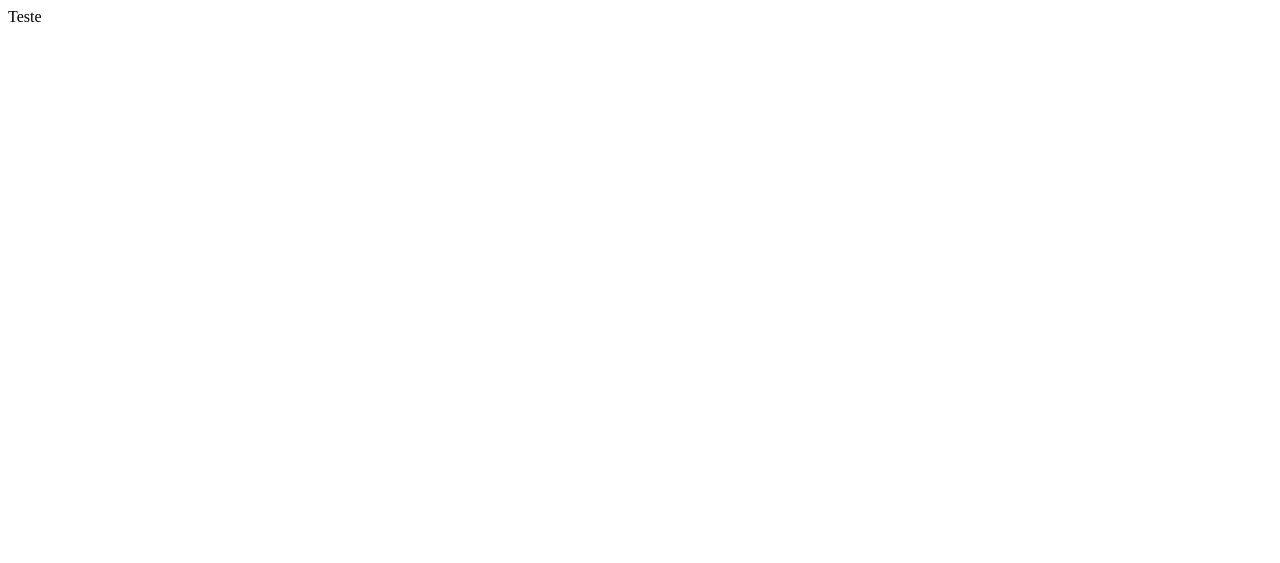
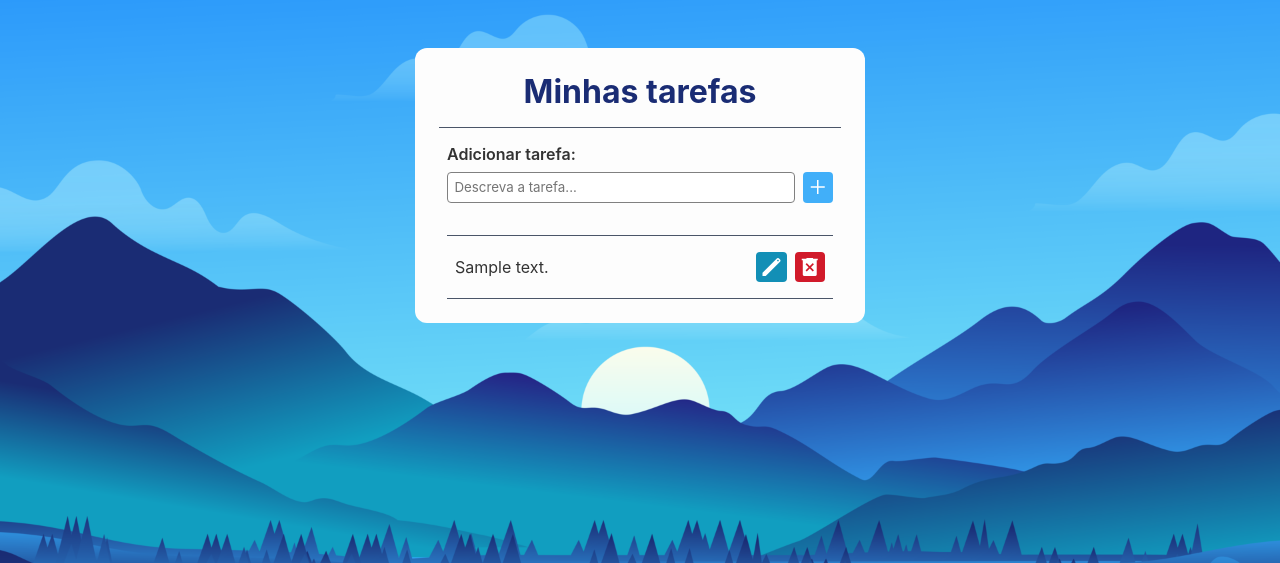
Before and after one commit to DaviJat/to-do-list, a PHP site: page / in a window 1280 px wide. Before the commit the part shown is almost empty. Shown: the top 563 px of the page. Run offline with PHP 8.4, Linux system fonts and the light colour scheme; tables that the repository leaves empty or names only in its code hold one stand-in row (values such as "Sample post").

Commit message:
Estrutura inicial do sistema

```diff
--- /dev/null
+++ b/db.php
@@ -0,0 +1,56 @@
+<?php
+// Configurações do banco de dados
+$servername = "localhost"; // Nome do servidor
+$username = "root"; // Nome de usuário do banco de dados
+$password = ""; // Senha do banco de dados
+$dbname = "to-do-list"; // Nome do banco de dados
+
+// Cria a conexão com o banco de dados
+$conn = new mysqli($servername, $username, $password, $dbname);
+
+// Verifica a conexão
+if ($conn->connect_error) {
+    die("Falha na conexão: " . $conn->connect_error);
+}
+
+// Operações com o banco de dados
+
+function adicionarTarefa($descricao, $conn) {
+    // Prepara a consulta SQL
+    $sql = "INSERT INTO tarefa (descricao) VALUES ('$descricao')";
+
+    // Executa a consulta SQL
+    if ($conn->query($sql) === TRUE) {
+        echo "Dados inseridos com sucesso.";
+    } else {
+        echo "Erro ao inserir dados: " . $conn->error;
+    }
+}
+
+// Função para obter todas as tarefas
+function retornarTarefas($conn) {
+    // Prepara a consulta SQL
+    $sql = "SELECT * FROM tarefa";
+
+    // Executa a consulta SQL
+    $result = $conn->query($sql);
+
+    // Verifica se a consulta retornou resultados
+    if ($result->num_rows > 0) {
+        // Array para armazenar as tarefas
+        $tarefas = array();
+
+        // Itera sobre os resultados e armazena as tarefas no array
+        while ($row = $result->fetch_assoc()) {
+            $tarefas[] = $row;
+        }
+
+        // Retorna o array de tarefas
+        return $tarefas;
+    } else {
+        // Caso não haja tarefas, retorna um array vazio
+        return array();
+    }
+}
+
+?>
--- a/index.php
+++ b/index.php
@@ -1,11 +1,134 @@
+<?php
+require_once 'db.php';
+
+if ($_SERVER['REQUEST_METHOD'] === 'POST') {
+    // Verifica se o formulário foi enviado via método POST
+    if (isset($_POST['adicionar-tarefa'])) {
+        $tarefa = $_POST['adicionar-tarefa'];
+
+        // Chama a função adicionarTarefa
+        adicionarTarefa($tarefa, $conn);
+    }
+}
+
+// Obtém todas as tarefas do banco de dados
+$tarefas = retornarTarefas($conn);
+
+// Fecha a conexão com o banco de dados
+$conn->close();
+?>
+
 <!DOCTYPE html>
 <html lang="en">
 <head>
     <meta charset="UTF-8">
     <meta name="viewport" content="width=device-width, initial-scale=1.0">
-    <title>Document</title>
+    <link rel="stylesheet" href="https://fonts.googleapis.com/css2?family=Material+Symbols+Outlined:opsz,wght,FILL,GRAD@20..48,100..700,0..1,-50..200" />
+    <script src="https://code.jquery.com/jquery-3.6.0.min.js"></script>
+    <link rel="stylesheet" href="./styles.css">
+    <title>To-do List</title>
 </head>
 <body>
-    Teste
+    <div class="card">
+
+        <div class="header-container">
+            <h1>Minhas tarefas</h1>
+        </div>
+
+        <div class="divisor"></div>
+
+        <form method="POST" action="index.php">
+            <div class="create-container">
+                <label for="adicionar-tarefa" >Adicionar tarefa:</label>
+                <div class="input-container">
+                    <input type="text" id="adicionar-tarefa" name="adicionar-tarefa" placeholder="Descreva a tarefa...">
+                    <button class="add-button" type="submit"><span class="material-symbols-outlined">add</span></button>
+                </div>
+            </div>
+        </form>
+
+        <div class="tarefas-container">
+        <div class="divisor"></div>
+            <?php if (!empty($tarefas)): ?>
+                <ul class="tarefas-lista">
+                    <?php foreach ($tarefas as $tarefa): ?>
+                        <li class="tarefa">
+                            <div>
+                                <p id="descricao-<?php echo $tarefa['id']; ?>"><?php echo $tarefa['descricao']; ?></p>
+                                <input id="input-descricao-<?php echo $tarefa['id']; ?>" value="<?php echo $tarefa['descricao']; ?>" style="display: none;">
+                            </div>
+                            <div class="button-list-container">
+                                <button id="edit-button-<?php echo $tarefa['id']; ?>" class="edit-button" type="button" onclick="editTarefa(<?php echo $tarefa['id']; ?>)"><span class="material-symbols-outlined">edit</span></button>
+                                <button id="exclude-button-<?php echo $tarefa['id']; ?>" class="exclude-button" type="button" onclick="deleteTarefa(<?php echo $tarefa['id']; ?>)"><span class="material-symbols-outlined">delete_forever</span></button>
+                                <button id="cancel-button-<?php echo $tarefa['id']; ?>" class="cancel-button" style="display: none;" type="button" onclick="cancelarEditTarefa(<?php echo $tarefa['id']; ?>)"><span class="material-symbols-outlined">close</span></button>
+                                <button id="save-button-<?php echo $tarefa['id']; ?>" class="save-button" style="display: none;" type="button" onclick="saveTarefa(<?php echo $tarefa['id']; ?>)"><span class="material-symbols-outlined">save</span></button>
+                            </div>
+                        </li>
+                        <div class="divisor"></div>
+                    <?php endforeach; ?>
+                </ul>
+            <?php else: ?>
+                <p>Não há tarefas para exibir.</p>
+            <?php endif; ?>
+        </div>
+
+    </div>
 </body>
 </html>
+<script>
+    function editTarefa(id) {
+        var descricao = $('#descricao-' + id);
+        var input = $('#input-descricao-' + id);
+        var edit = $('#edit-button-' + id);
+        var exclude = $('#exclude-button-' + id);
+        var save = $('#save-button-' + id);
+        var cancel = $('#cancel-button-' + id);
+
+        descricao.toggle();
+        input.toggle();
+        edit.toggle();
+        exclude.toggle();
+        save.toggle();
+        cancel.toggle();
+    }
+    function cancelarEditTarefa(id) {
+        var descricao = $('#descricao-' + id);
+        var input = $('#input-descricao-' + id);
+        var edit = $('#edit-button-' + id);
+        var exclude = $('#exclude-button-' + id);
+        var save = $('#save-button-' + id);
+        var cancel = $('#cancel-button-' + id);
+
+        descricao.toggle();
+        input.toggle();
+        edit.toggle();
+        exclude.toggle();
+        save.toggle();
+        cancel.toggle();
+    }
+
+    function saveTarefa(id) {
+        var inputElemento = $('#input-descricao-' + id);
+        var novaDescricao = inputElemento.val();
+
+        // Verificar se a nova descrição é válida
+
+        // Chamar a função para atualizar a tarefa no banco de dados
+        $.ajax({
+            url: 'atualizar.php',
+            method: 'POST',
+            data: {
+                id: id,
+                descricao: novaDescricao
+            },
+            success: function(response) {
+                // Exibir mensagem de sucesso
+                console.log(response);
+            },
+            error: function(xhr, status, error) {
+                // Exibir mensagem de erro
+                console.log(error);
+            }
+        });
+    }
+</script>
--- /dev/null
+++ b/styles.css
@@ -0,0 +1,121 @@
+* {
+    padding: 0;
+    margin: 0;
+    box-sizing: border-box;
+    font-family: 'Inter', sans-serif;
+    color: #333;
+}
+
+body {
+    background-image: url('./images/background.png');
+    background-repeat: no-repeat;
+    background-size: cover;
+}
+
+.card {
+    max-width: 450px;
+    margin: 3rem auto 0;
+    background-color: #fdfdfd;
+    padding: 0.5rem 1.5rem;
+    border-radius: 12px;
+}
+
+.header-container {
+    text-align: center;
+    padding: 1rem;
+}
+
+.header-container h1 {
+    color: #1a2c74;
+}
+
+.create-container {
+    padding: 1rem 0.5rem;
+    display: flex;
+    flex-direction: column;
+}
+
+.create-container label {
+    font-weight: 600;
+    font-size: medium;
+}
+
+.input-container {
+    display: flex;
+    margin-top: 8px;
+}
+
+input {
+    padding: 0.4rem;
+    border-radius: 4px;
+    border: 1px solid grey;
+    flex-grow: 1;
+    margin-right: 8px;
+}
+
+button {
+    padding: 0.2rem;
+    display: flex;
+    align-items: center;
+    justify-content: center;
+    border-radius: 4px;
+    border: none;
+}
+
+button:hover {
+    cursor: pointer;
+}
+
+.add-button {
+    background-color: #41aff9;
+}
+.edit-button {
+    background-color: #128fb6;
+}
+.exclude-button {
+    background-color: #d11a2a;
+}
+.save-button {
+    background-color: #1dbf79;
+}
+
+.add-button span, .exclude-button span, .edit-button span, .save-button span {
+    color: white;
+}
+
+.divisor {
+    border-bottom: 1px solid;
+    border-color: #4A5568;
+}
+
+.tarefas-container {
+    padding: 1rem 0.5rem;
+}
+
+.tarefas-lista {
+    list-style: none;
+}
+
+.tarefa {
+    display: flex;
+    justify-content: space-between;
+    align-items: center;
+    padding: 1rem 0.5rem;
+}
+
+.button-list-container {
+    display: flex;
+}
+
+.button-list-container button{
+    display: flex;
+    margin-left: 8px;
+}
+
+.material-symbols-outlined {
+  font-variation-settings:
+  'FILL' 1,
+  'wght' 400,
+  'GRAD' 0,
+  'opsz' 48
+}
```
Also changed, not shown: app/create.php (added), images/background.png (added).
